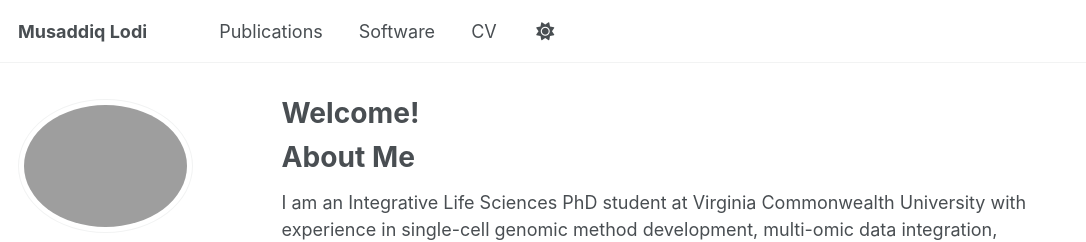
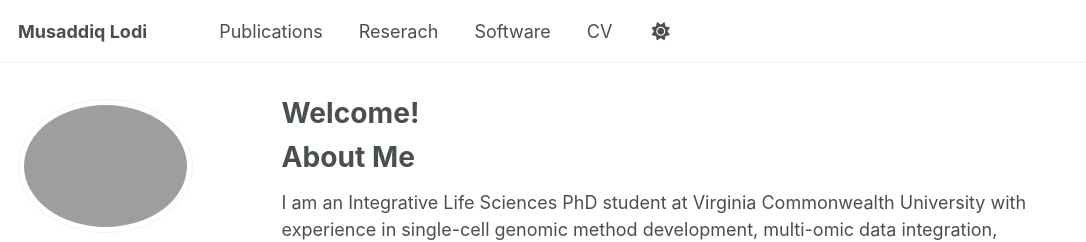
Before and after one commit to musaddiq-k-lodi/musaddiq-k-lodi.github.io, a Jekyll site: the page built from _pages/about.md, in a window 1280 px wide. Shown: the top 242 px of the page, without its empty margins (0-1086 px from the left). Built offline with Jekyll 4.4.1, drawn with Linux system fonts in a browser that asks for light colours; some web fonts are replaced.

Commit message:
Update navigation.yml

```diff
--- a/_data/navigation.yml
+++ b/_data/navigation.yml
@@ -11,6 +11,9 @@ main:
   - title: "Publications"
     url: /publications/
 
+  - title: "Reserach"
+    url: /research/
+
   - title: "Software"
     url: /software/
 
```
